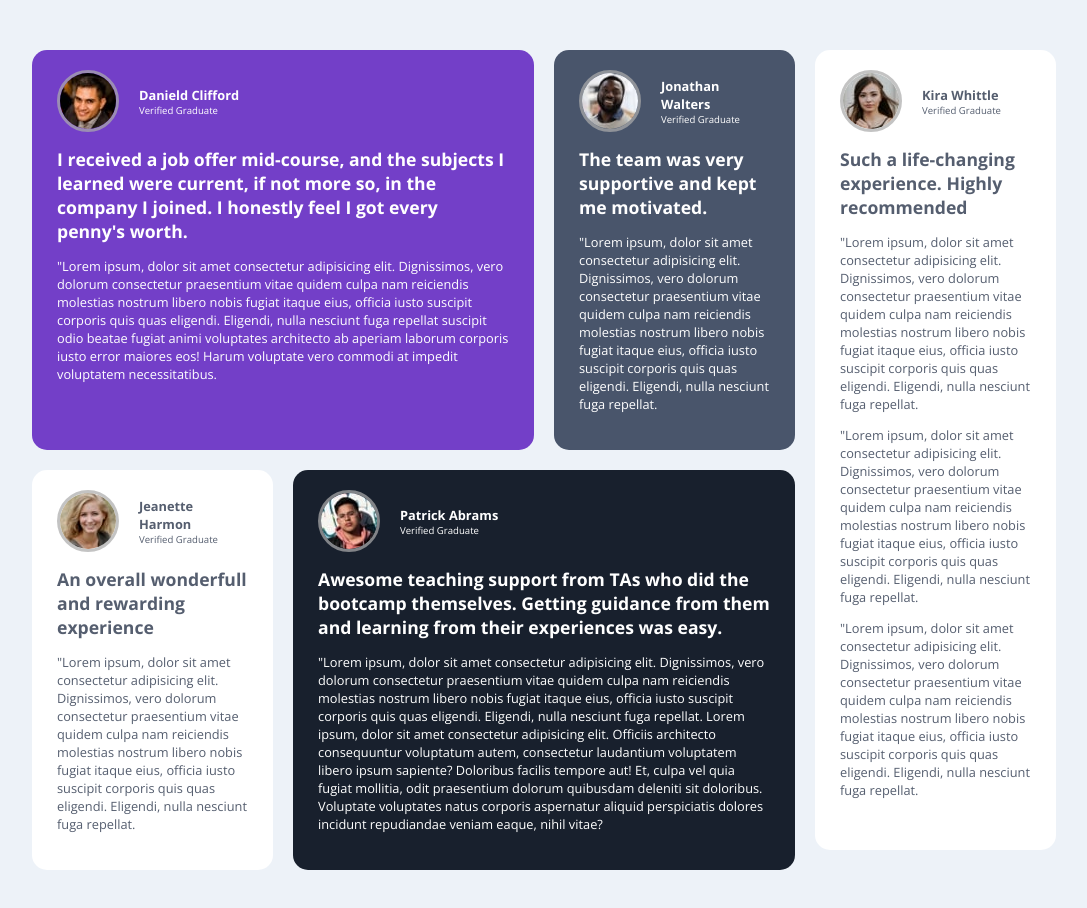
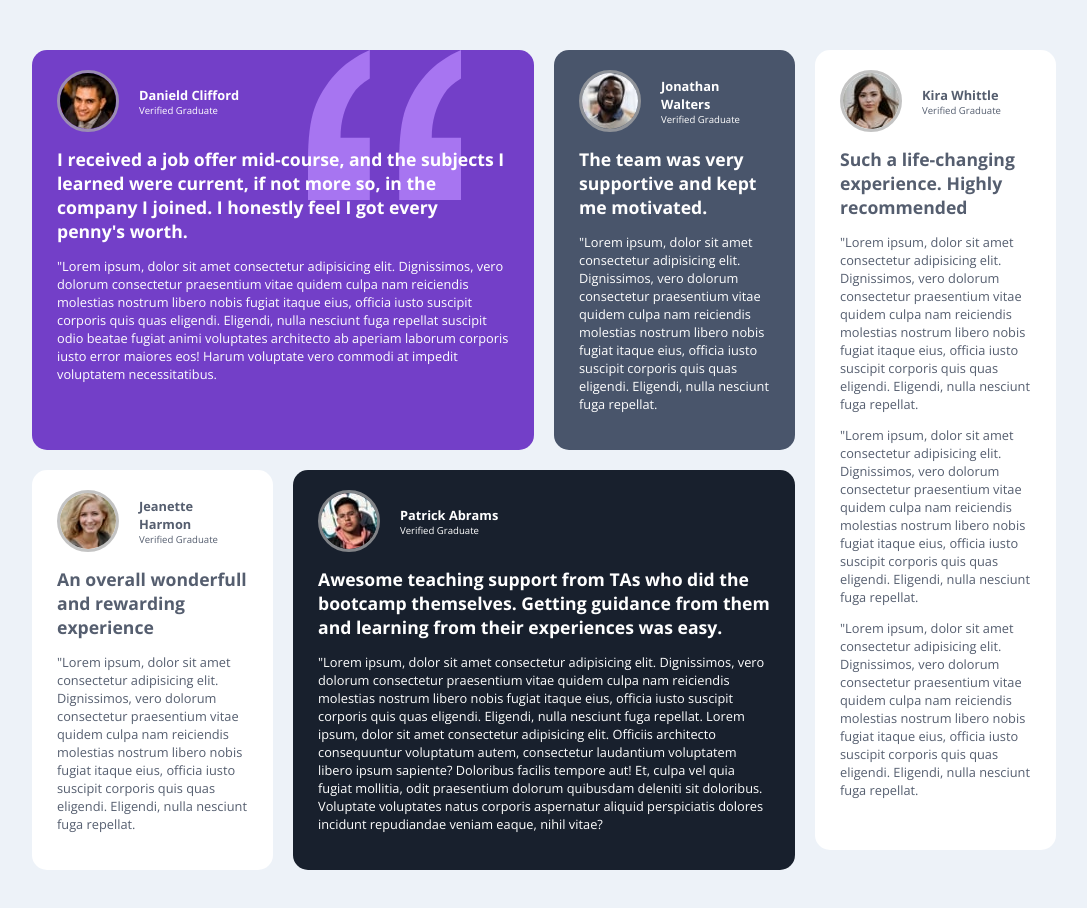
Before and after one commit to fedespinoza/challenge-grid, a plain HTML site: page index.html in a window 1280 px wide. Shown: the whole page, without its empty margins (96-1183 px from the left). Drawn offline with nearby package versions, Linux system fonts and the light colour scheme.

Commit message:
Agregado la img de fondo (quote)

```diff
--- a/css/styles.css
+++ b/css/styles.css
@@ -26,6 +26,15 @@ body{
     border-radius: 15px;
     padding: 0 25px;
     color: #fff;
+    position: relative;
+    z-index: 1;
+}
+
+.quote{
+    position: absolute;
+    z-index: -1;
+    left: 55%;
+    height: 150px;
 }
 
 .img-and-title{
--- a/index.html
+++ b/index.html
@@ -13,6 +13,7 @@
 <body>
     <div class="container-box">
         <div class="box-violet">
+            <img src="./img/bg-pattern-quotation.svg" alt="quotation" class="quote">
             <div class="img-and-title">
                 <img src="./img/image-daniel.jpg" alt="image-daniel">
                 <div class="name">
```
